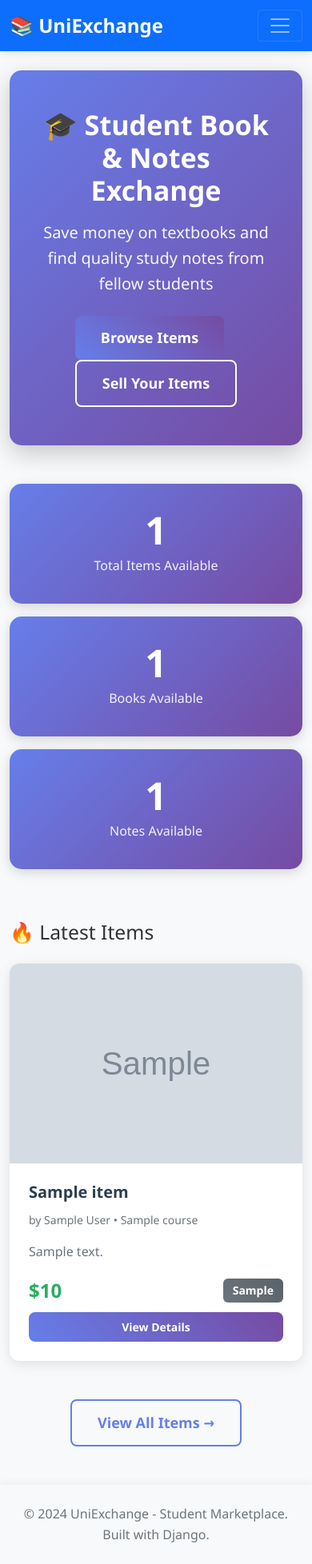
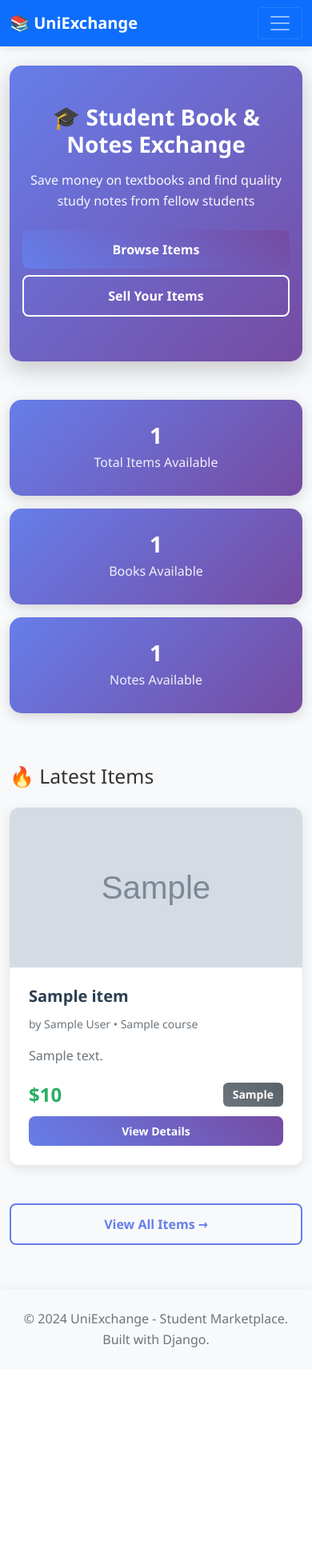
Before and after one commit to SamraAzizi/Student-Book-Exchange, a Django app: template templates/home.html in a window 390 px wide. Shown: the whole page at 80% size. After the commit the page ends 1685 px from the top, so only its background shows below. Run offline with Django 3.2, Linux system fonts and the light colour scheme; the template is opened without the code that fills it: most values are stand-ins (such as "Sample title", 1, 10 or a date in 2020); grey boxes marked "Sample" are stand-in pictures; some libraries are stand-ins or nearby versions.

Commit message:
book exchange

```diff
--- a/static/css/style.css
+++ b/static/css/style.css
@@ -486,3 +486,122 @@ input[type="file"] {
 ::-webkit-scrollbar-track {
     background: #f1f1f1;
 }
+
+
+::-webkit-scrollbar-thumb {
+    background: linear-gradient(135deg, var(--primary-color), var(--secondary-color));
+    border-radius: 5px;
+}
+
+::-webkit-scrollbar-thumb:hover {
+    background: var(--secondary-color);
+}
+
+/* Responsive Design */
+@media (max-width: 768px) {
+    .hero-section {
+        padding: 2rem 1rem;
+    }
+
+    .hero-section h1 {
+        font-size: 2rem;
+    }
+
+    .hero-section .lead {
+        font-size: 1rem;
+    }
+
+    .stat-number {
+        font-size: 2rem;
+    }
+
+    .stat-card {
+        min-height: 120px;
+    }
+
+    .price-large {
+        font-size: 2rem;
+    }
+
+    .placeholder-image-large {
+        height: 300px;
+    }
+
+    .item-image {
+        height: 200px;
+    }
+
+    .navbar-brand {
+        font-size: 1.25rem;
+    }
+
+    .btn-lg {
+        padding: 0.75rem 1.5rem;
+        font-size: 1rem;
+    }
+}
+
+@media (max-width: 576px) {
+    .hero-section h1 {
+        font-size: 1.75rem;
+    }
+
+    .stat-number {
+        font-size: 1.75rem;
+    }
+
+    .price-large {
+        font-size: 1.75rem;
+    }
+
+    .btn-lg {
+        width: 100%;
+        margin-bottom: 0.5rem;
+    }
+
+    .contact-section {
+        padding: 1rem !important;
+    }
+}
+
+/* Utility Classes */
+.shadow {
+    box-shadow: 0 4px 15px rgba(0, 0, 0, 0.1) !important;
+}
+
+.shadow-lg {
+    box-shadow: 0 10px 30px rgba(0, 0, 0, 0.15) !important;
+}
+
+.rounded {
+    border-radius: 12px !important;
+}
+
+/* Filter Section Styling */
+.card.mb-4 {
+    box-shadow: 0 2px 10px rgba(0, 0, 0, 0.05);
+}
+
+/* No Items Message */
+.text-center.py-5 h4 {
+    color: var(--dark-gray);
+}
+
+.text-center.py-5 .text-muted {
+    font-size: 1.1rem;
+}
+
+/* View Counter */
+.view-count {
+    color: #6c757d;
+    font-size: 0.875rem;
+}
+
+/* Hover Effects for Links */
+a {
+    transition: all 0.3s ease;
+}
+
+a:hover {
+    text-decoration: none;
+}
```
